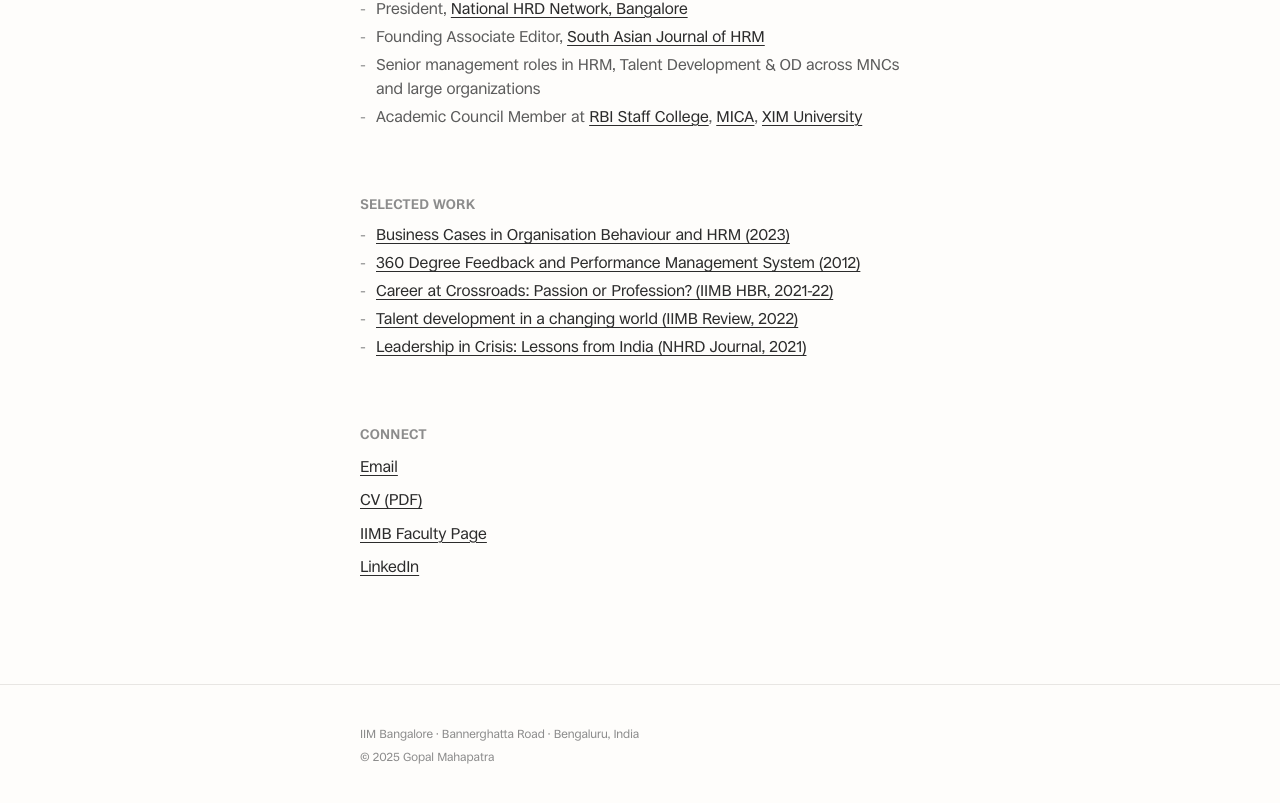
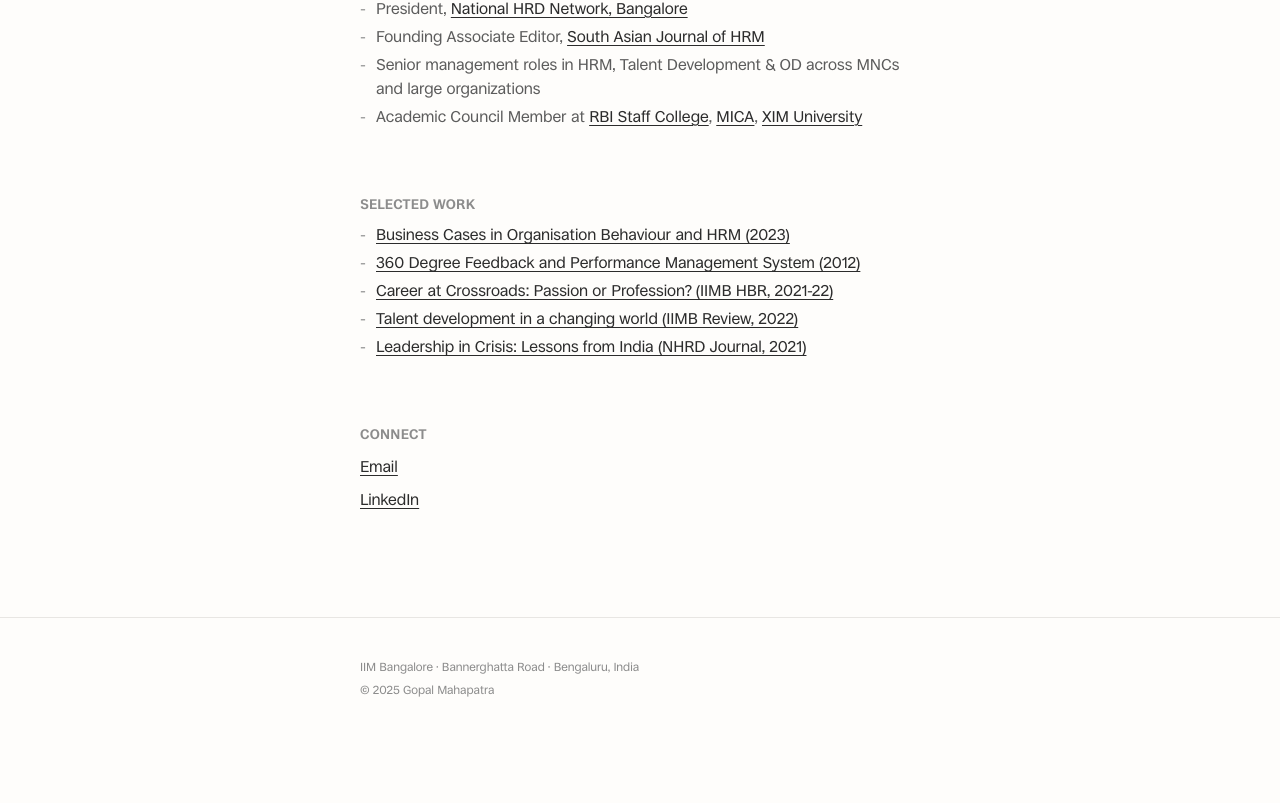
Before and after one commit to ChandanMahapatra/baba-site-test, a SvelteKit app: page / in a window 1280 px wide. Shown: the part 1045-1848 px from the top of the page. After the commit the page ends 1789 px from the top, so only its background shows below. Built offline with nearby package versions, Linux system fonts and the light colour scheme.

Commit message:
Remove CV and faculty links from Connect section

```diff
--- a/src/routes/+page.svelte
+++ b/src/routes/+page.svelte
@@ -145,13 +145,6 @@
 			<span class="section-marker">Connect</span>
 			<div class="links">
 				<a href="mailto:gopal.mahapatra@iimb.ac.in">Email</a>
-				<a
-					href="https://www.iimb.ac.in/sites/default/files/2023-09/Prof.Gopal-Mahapatra-2023.pdf"
-					target="_blank">CV (PDF)</a
-				>
-				<a href="https://www.iimb.ac.in/user/162/gopal-mahapatra" target="_blank"
-					>IIMB Faculty Page</a
-				>
 				<a href="https://in.linkedin.com/in/prof-gopal-pr-mahapatra-9011961" target="_blank">LinkedIn</a>
 			</div>
 		</section>
```
